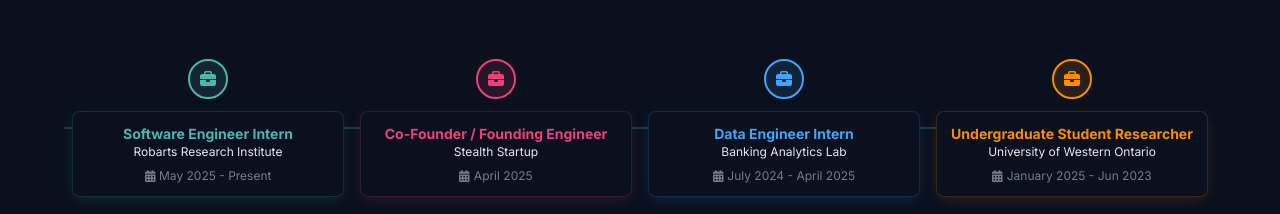
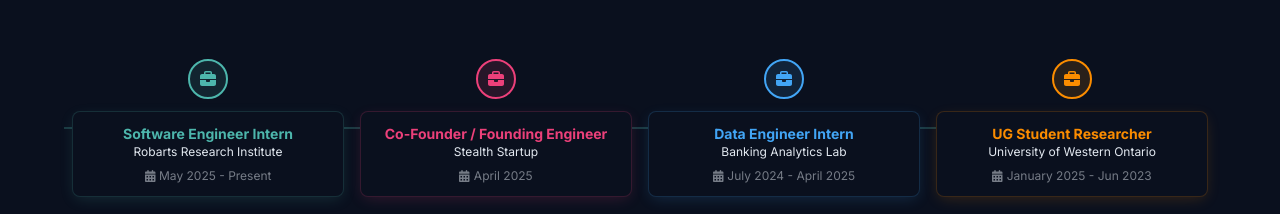
Before and after one commit to mdzdmr/zaid.github.io, a Next.js app: page / in a window 1280 px wide. Shown: the part 1928-2142 px from the top of the page. Built offline with nearby package versions, Linux system fonts and the light colour scheme.

Commit message:
Update ProfessionalExperience.tsx

```diff
--- a/src/components/ProfessionalExperience.tsx
+++ b/src/components/ProfessionalExperience.tsx
@@ -49,7 +49,7 @@
   {
     id: 4,
     company: "University of Western Ontario",
-    position: "Undergraduate Student Researcher",
+    position: "UG Student Researcher",
     duration: "January 2025 - Jun 2023",
     category: 'work',
     color: "#fb8c00"
```
